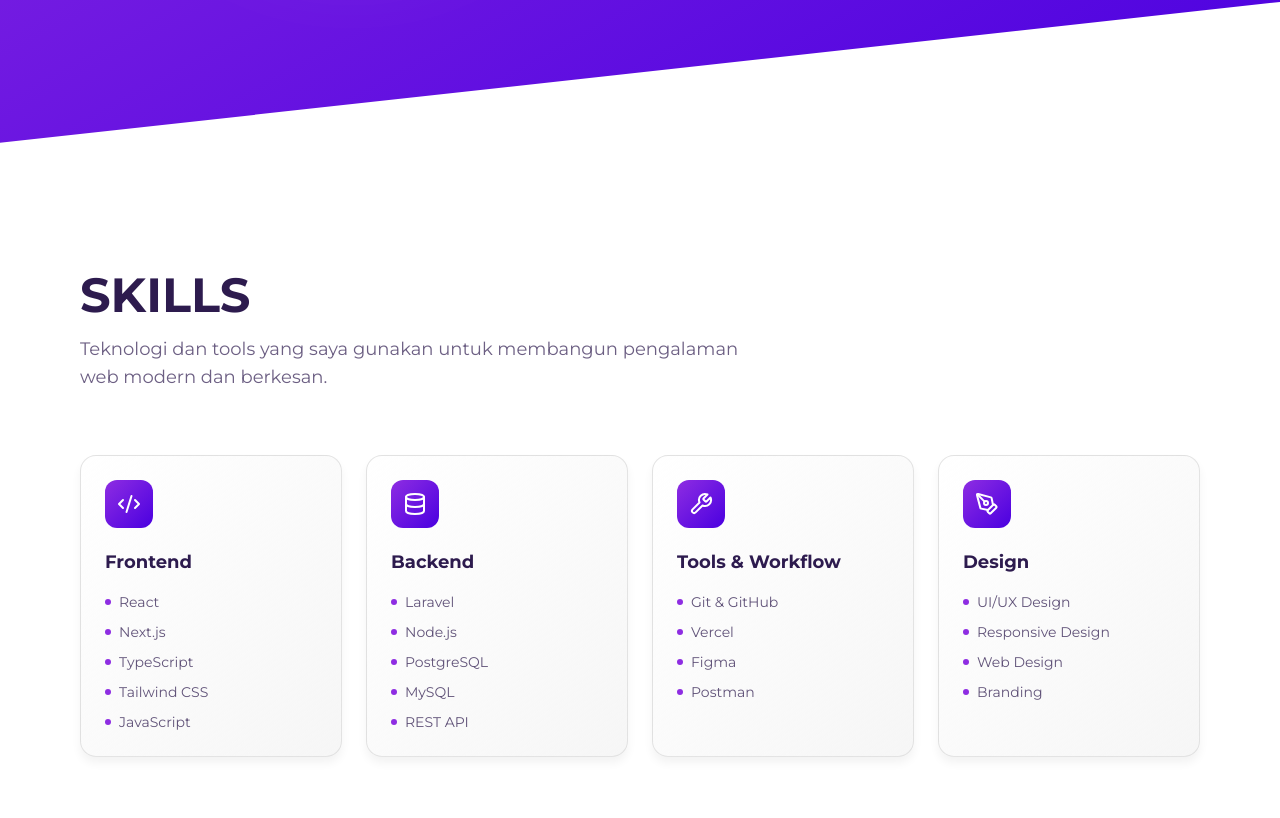
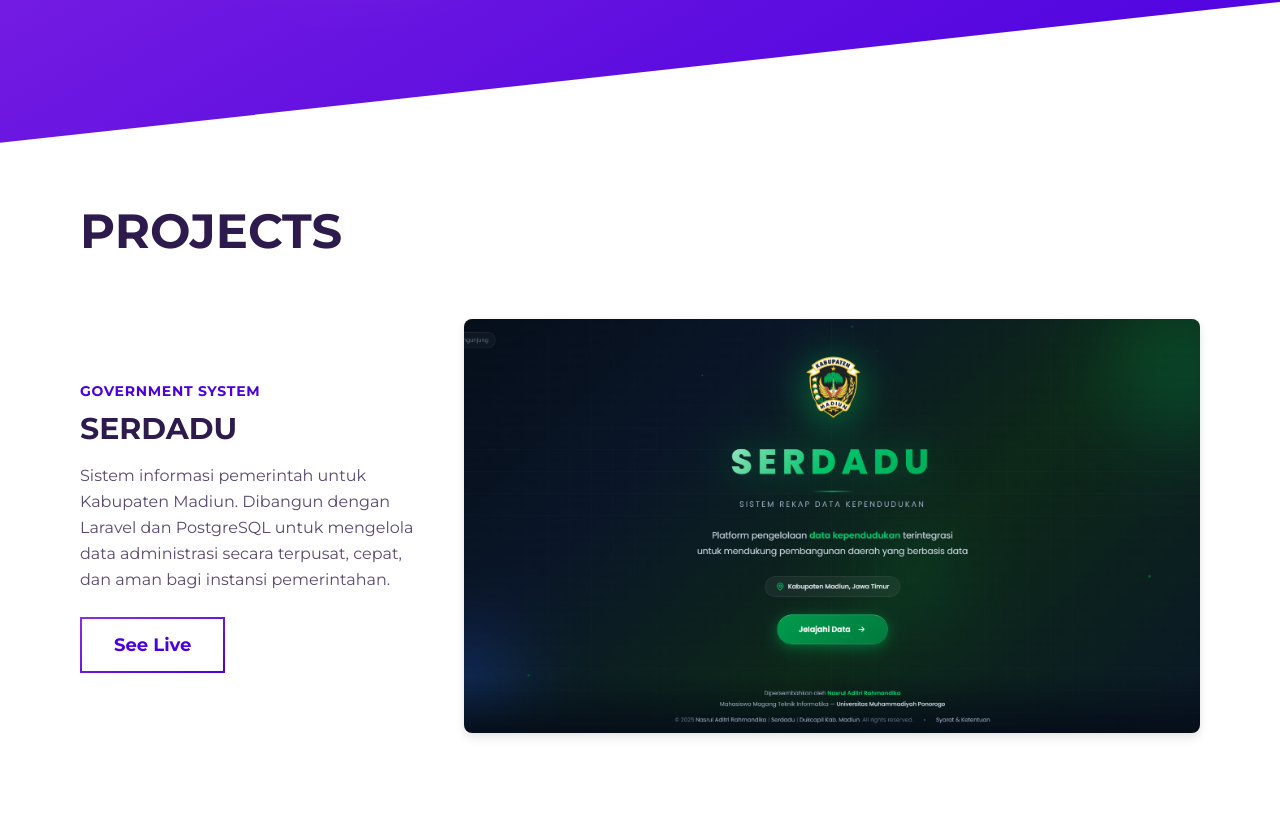
Before and after one commit to nasruladtri/portfolio, a Next.js app: page / in a window 1280 px wide. Shown: the part 1362-2180 px from the top of the page. Built offline with nearby package versions, Linux system fonts and the light colour scheme.

Commit message:
Hapus section skills

```diff
--- a/src/app/page.tsx
+++ b/src/app/page.tsx
@@ -1,6 +1,5 @@
 import { Hero } from "@/components/Hero";
 import { About } from "@/components/About";
-import { Skills } from "@/components/Skills";
 import { Projects } from "@/components/Projects";
 import { Footer } from "@/components/Footer";
 
@@ -9,7 +8,6 @@
         <main className="bg-white min-h-screen">
             <Hero />
             <About />
-            <Skills />
             <Projects />
             <Footer />
         </main>
--- a/src/components/Navbar.tsx
+++ b/src/components/Navbar.tsx
@@ -6,7 +6,6 @@
 
 const navLinks = [
     { label: "About", href: "#about" },
-    { label: "Skills", href: "#skills" },
     { label: "Projects", href: "#projects" },
     { label: "Contact", href: "#contact" },
 ];
--- a/src/components/Skills.tsx
+++ /dev/null
@@ -1,96 +0,0 @@
-"use client";
-
-import { motion } from "framer-motion";
-import { Code2, Database, PenTool, Wrench } from "lucide-react";
-
-type SkillGroup = {
-    icon: React.ReactNode;
-    title: string;
-    skills: string[];
-};
-
-const skillGroups: SkillGroup[] = [
-    {
-        icon: <Code2 className="w-6 h-6" />,
-        title: "Frontend",
-        skills: ["React", "Next.js", "TypeScript", "Tailwind CSS", "JavaScript"],
-    },
-    {
-        icon: <Database className="w-6 h-6" />,
-        title: "Backend",
-        skills: ["Laravel", "Node.js", "PostgreSQL", "MySQL", "REST API"],
-    },
-    {
-        icon: <Wrench className="w-6 h-6" />,
-        title: "Tools & Workflow",
-        skills: ["Git & GitHub", "Vercel", "Figma", "Postman"],
-    },
-    {
-        icon: <PenTool className="w-6 h-6" />,
-        title: "Design",
-        skills: ["UI/UX Design", "Responsive Design", "Web Design", "Branding"],
-    },
-];
-
-const fadeUp = {
-    hidden: { opacity: 0, y: 40 },
-    visible: { opacity: 1, y: 0, transition: { duration: 0.6, ease: "easeOut" as const } },
-};
-
-export const Skills = () => {
-    return (
-        <section id="skills" className="bg-white text-heading px-6 py-20 lg:pt-32">
-            <div className="container max-w-6xl">
-                <motion.h2
-                    initial="hidden"
-                    whileInView="visible"
-                    viewport={{ once: true, amount: 0.3 }}
-                    variants={fadeUp}
-                    className="text-4xl md:text-5xl font-bold uppercase mb-4"
-                >
-                    Skills
-                </motion.h2>
-                <motion.p
-                    initial="hidden"
-                    whileInView="visible"
-                    viewport={{ once: true, amount: 0.3 }}
-                    variants={fadeUp}
-                    className="text-lg text-heading/70 mb-16 max-w-2xl"
-                >
-                    Teknologi dan tools yang saya gunakan untuk membangun
-                    pengalaman web modern dan berkesan.
-                </motion.p>
-
-                <div className="grid sm:grid-cols-2 lg:grid-cols-4 gap-6">
-                    {skillGroups.map((group, index) => (
-                        <motion.div
-                            key={group.title}
-                            initial="hidden"
-                            whileInView="visible"
-                            viewport={{ once: true, amount: 0.2 }}
-                            variants={fadeUp}
-                            transition={{ delay: index * 0.1 }}
-                            className="p-6 rounded-2xl border border-light-grey/60 bg-gradient-to-br from-white to-light-grey/20 shadow-[0_6px_10px_rgba(0,0,0,0.05)] hover:shadow-[0_10px_24px_rgba(142,45,226,0.15)] transition-shadow"
-                        >
-                            <span className="inline-flex items-center justify-center w-12 h-12 rounded-xl bg-gradient-to-br from-primary to-secondary text-white mb-5">
-                                {group.icon}
-                            </span>
-                            <h3 className="text-lg font-bold mb-4">{group.title}</h3>
-                            <ul className="space-y-2.5">
-                                {group.skills.map((skill) => (
-                                    <li
-                                        key={skill}
-                                        className="flex items-center gap-2 text-sm text-heading/75"
-                                    >
-                                        <span className="w-1.5 h-1.5 rounded-full bg-primary shrink-0" />
-                                        {skill}
-                                    </li>
-                                ))}
-                            </ul>
-                        </motion.div>
-                    ))}
-                </div>
-            </div>
-        </section>
-    );
-};
```
